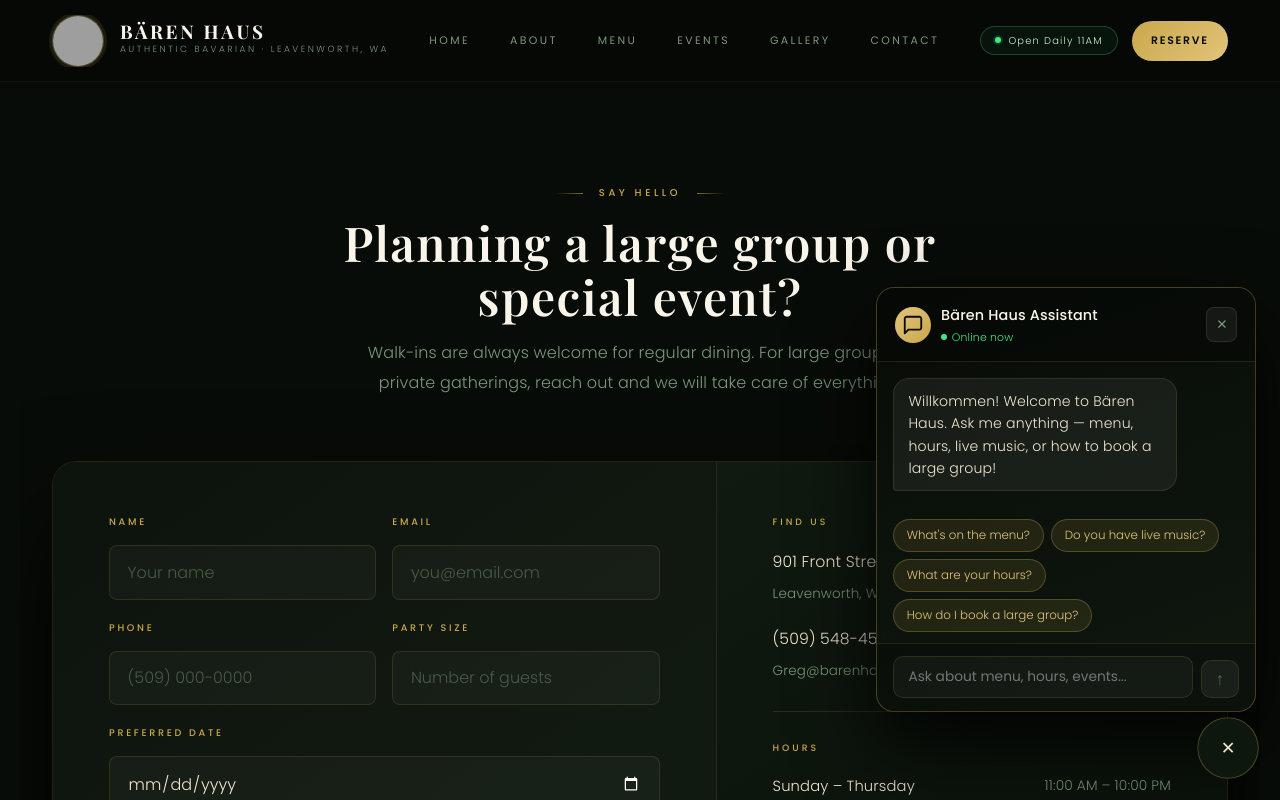
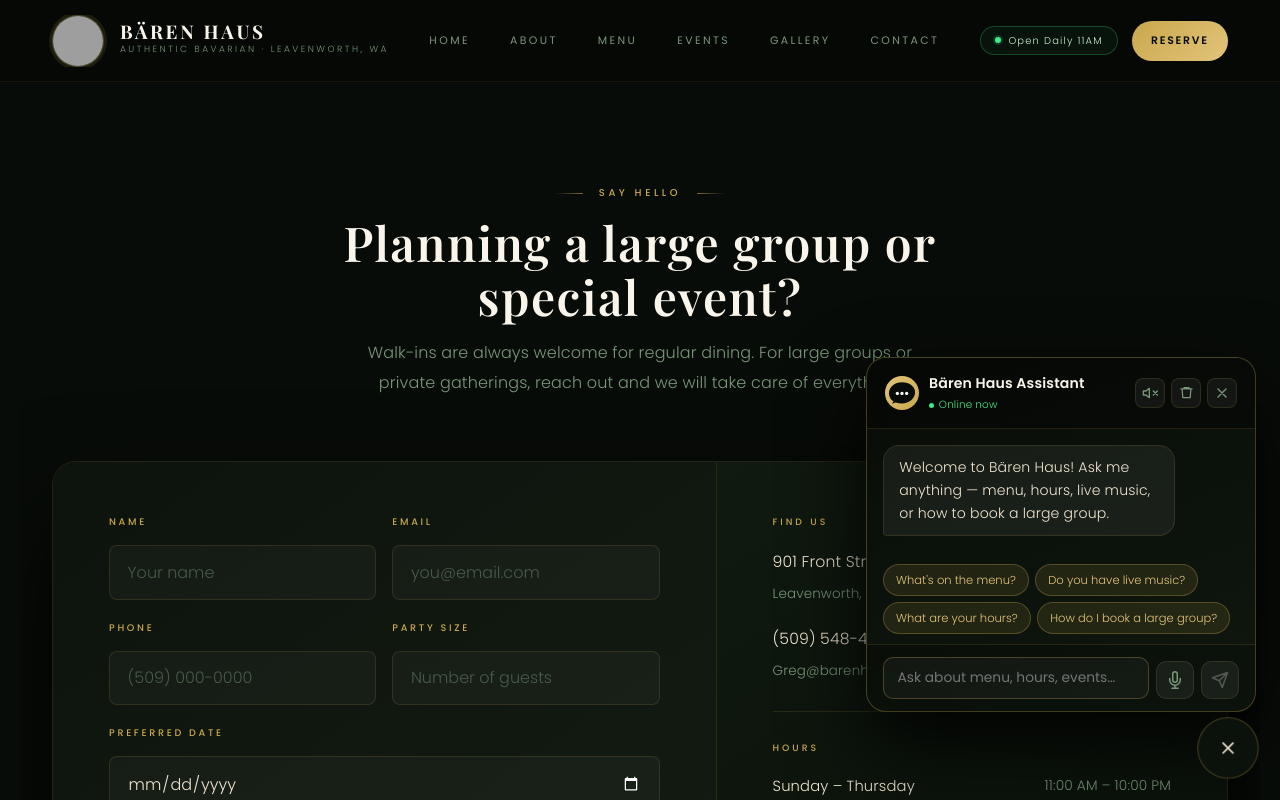
Before and after one commit to cogniqdharanis-ops/barenhaus, a React (Vite) app: page /contact in a window 1280 px wide. Both pictures are taken after a click on the button "Chat with us". Shown: the top 800 px of the page. Built offline with nearby package versions, Linux system fonts and the light colour scheme; grey boxes are pictures that could not be loaded; a web font is replaced by a local one.

Commit message:
all updates — voice, chat icon, menu fix, enhancements

```diff
--- a/src/components/ChatBot.jsx
+++ b/src/components/ChatBot.jsx
@@ -1,27 +1,102 @@
-import { useState, useRef, useEffect } from 'react';
+import { useState, useRef, useEffect, useCallback } from 'react';
 
-const SUGGESTIONS = ["What's on the menu?", "Do you have live music?", "What are your hours?", "How do I book a large group?"];
+const SUGGESTIONS = [
+  "What's on the menu?",
+  "Do you have live music?",
+  "What are your hours?",
+  "How do I book a large group?",
+];
 
+/* ── Icons ── */
 const ChatIcon = () => (
-  <svg width="22" height="22" viewBox="0 0 24 24" fill="none" xmlns="http://www.w3.org/2000/svg">
-    <path d="M21 15C21 15.5304 20.7893 16.0391 20.4142 16.4142C20.0391 16.7893 19.5304 17 19 17H7L3 21V5C3 4.46957 3.21071 3.96086 3.58579 3.58579C3.96086 3.21071 4.46957 3 5 3H19C19.5304 3 20.0391 3.21071 20.4142 3.58579C20.7893 3.96086 21 4.46957 21 5V15Z"
-      stroke="currentColor" strokeWidth="2" strokeLinecap="round" strokeLinejoin="round"/>
+  <svg width="28" height="28" viewBox="0 0 60 50" fill="currentColor" xmlns="http://www.w3.org/2000/svg">
+    {/* Speech bubble with tail at bottom left */}
+    <path d="M30 2C14.5 2 2 12.5 2 25.5c0 7.2 3.8 13.6 9.8 17.8L8 48l8.5-2.8c4 1.5 8.6 2.3 13.5 2.3 15.5 0 28-11 28-24S45.5 2 30 2z"/>
+    {/* 3 white dots */}
+    <circle cx="20" cy="26" r="3.5" fill="white"/>
+<circle cx="30" cy="26" r="3.5" fill="white"/>
+<circle cx="40" cy="26" r="3.5" fill="white"/>
   </svg>
 );
 
+const CloseIcon = ({ size = 16 }) => (
+  <svg width={size} height={size} viewBox="0 0 24 24" fill="none">
+    <path d="M18 6L6 18M6 6l12 12" stroke="currentColor" strokeWidth="2" strokeLinecap="round" />
+  </svg>
+);
+
+const SendIcon = () => (
+  <svg width="18" height="18" viewBox="0 0 24 24" fill="none">
+    <path d="M22 2L11 13M22 2l-7 20-4-9-9-4 20-7z"
+      stroke="currentColor" strokeWidth="2" strokeLinecap="round" strokeLinejoin="round" />
+  </svg>
+);
+
+const TrashIcon = () => (
+  <svg width="15" height="15" viewBox="0 0 24 24" fill="none">
+    <path d="M3 6h18M8 6V4h8v2M19 6l-1 14H6L5 6" stroke="currentColor" strokeWidth="2" strokeLinecap="round" strokeLinejoin="round" />
+  </svg>
+);
+
+const MicIcon = ({ active }) => (
+  <svg width="18" height="18" viewBox="0 0 24 24" fill="none">
+    <path d="M12 1a3 3 0 0 0-3 3v8a3 3 0 0 0 6 0V4a3 3 0 0 0-3-3z"
+      fill={active ? 'currentColor' : 'none'}
+      stroke="currentColor" strokeWidth="2" strokeLinecap="round" />
+    <path d="M19 10v2a7 7 0 0 1-14 0v-2M12 19v4M8 23h8"
+      stroke="currentColor" strokeWidth="2" strokeLinecap="round" strokeLinejoin="round" />
+  </svg>
+);
+
+const SpeakerIcon = ({ active }) => (
+  <svg width="16" height="16" viewBox="0 0 24 24" fill="none">
+    <path d="M11 5L6 9H2v6h4l5 4V5z"
+      fill={active ? 'currentColor' : 'none'}
+      stroke="currentColor" strokeWidth="2" strokeLinecap="round" strokeLinejoin="round" />
+    {active
+      ? <path d="M19.07 4.93a10 10 0 0 1 0 14.14M15.54 8.46a5 5 0 0 1 0 7.07"
+          stroke="currentColor" strokeWidth="2" strokeLinecap="round" />
+      : <path d="M23 9l-6 6M17 9l6 6" stroke="currentColor" strokeWidth="2" strokeLinecap="round" />
+    }
+  </svg>
+);
+
+/* ── Initial messages ── */
+const INIT_MSGS = [
+  { role: 'assistant', content: 'Welcome to Bären Haus! Ask me anything — menu, hours, live music, or how to book a large group.' },
+];
+
 export default function ChatBot() {
-  const [open, setOpen]       = useState(false);
-  const [msgs, setMsgs]       = useState([{ role: 'assistant', content: "Willkommen! Welcome to Bären Haus. Ask me anything — menu, hours, live music, or how to book a large group!" }]);
-  const [input, setInput]     = useState('');
-  const [loading, setLoading] = useState(false);
-  const [unread, setUnread]   = useState(0);
-  const bottomRef = useRef(null);
-  const inputRef  = useRef(null);
+  const [open, setOpen]         = useState(false);
+  const [msgs, setMsgs]         = useState(INIT_MSGS);
+  const [input, setInput]       = useState('');
+  const [loading, setLoading]   = useState(false);
+  const [unread, setUnread]     = useState(0);
+  const [listening, setListening] = useState(false);
+  const [ttsActive, setTtsActive] = useState(false);
+  const [voiceSupported, setVoiceSupported] = useState(false);
 
-  useEffect(() => { if (open) { setUnread(0); setTimeout(() => inputRef.current?.focus(), 120); } }, [open]);
-  useEffect(() => { bottomRef.current?.scrollIntoView({ behavior: 'smooth' }); }, [msgs, loading]);
+  const bottomRef   = useRef(null);
+  const inputRef    = useRef(null);
+  const recognRef   = useRef(null);
 
-  async function send(text) {
+  /* Check browser support */
+  useEffect(() => {
+    const SpeechRecognition = window.SpeechRecognition || window.webkitSpeechRecognition;
+    const hasTTS = 'speechSynthesis' in window;
+    setVoiceSupported(!!(SpeechRecognition && hasTTS));
+  }, []);
+
+  useEffect(() => {
+    if (open) { setUnread(0); setTimeout(() => inputRef.current?.focus(), 120); }
+  }, [open]);
+
+  useEffect(() => {
+    bottomRef.current?.scrollIntoView({ behavior: 'smooth' });
+  }, [msgs, loading]);
+
+  /* ── Send message ── */
+  const send = useCallback(async (text) => {
     const t = (text ?? input).trim();
     if (!t || loading) return;
     setInput('');
@@ -29,68 +104,200 @@
     setMsgs(updated);
     setLoading(true);
     try {
-      const res  = await fetch('https://barenhaus.onrender.com/api/chat', { method: 'POST', headers: { 'Content-Type': 'application/json' }, body: JSON.stringify({ messages: updated.map(({ role, content }) => ({ role, content })) }) });
+      const res  = await fetch('https://barenhaus.onrender.com/api/chat', {
+        method: 'POST',
+        headers: { 'Content-Type': 'application/json' },
+        body: JSON.stringify({ messages: updated.map(({ role, content }) => ({ role, content })) }),
+      });
       const data = await res.json();
       if (!res.ok) throw new Error();
-      setMsgs(p => [...p, { role: 'assistant', content: data.reply }]);
+      const reply = data.reply || "Sorry, try again!";
+      setMsgs(p => [...p, { role: 'assistant', content: reply }]);
       if (!open) setUnread(n => n + 1);
+      /* Auto-speak reply if TTS is active */
+      if (ttsActive && 'speechSynthesis' in window) {
+        window.speechSynthesis.cancel();
+        const utt = new SpeechSynthesisUtterance(reply);
+        utt.rate = 1; utt.pitch = 1; utt.volume = 1;
+        window.speechSynthesis.speak(utt);
+      }
     } catch {
       setMsgs(p => [...p, { role: 'assistant', content: "Couldn't reach the assistant. Call us at (509) 548-4535!" }]);
-    } finally { setLoading(false); }
+    } finally {
+      setLoading(false);
+    }
+  }, [input, msgs, loading, open, ttsActive]);
+
+  /* ── Clear chat ── */
+  const clearChat = useCallback(() => {
+    window.speechSynthesis?.cancel();
+    setMsgs(INIT_MSGS);
+    setInput('');
+  }, []);
+
+  /* ── Voice input (speech-to-text) ── */
+  const toggleListening = useCallback(() => {
+    const SpeechRecognition = window.SpeechRecognition || window.webkitSpeechRecognition;
+    if (!SpeechRecognition) return;
+
+    if (listening) {
+      recognRef.current?.stop();
+      setListening(false);
+      return;
     }
 
-  const onKey = e => { if (e.key === 'Enter' && !e.shiftKey) { e.preventDefault(); send(); } };
+    const recog = new SpeechRecognition();
+    recog.lang = 'en-US';
+    recog.interimResults = false;
+    recog.maxAlternatives = 1;
 
-  const panelStyle = {
+    recog.onstart  = () => setListening(true);
+    recog.onend    = () => setListening(false);
+    recog.onerror  = () => setListening(false);
+
+    recog.onresult = (e) => {
+      const transcript = e.results[0][0].transcript;
+      setInput(transcript);
+      /* Auto-send after voice input */
+      setTimeout(() => send(transcript), 300);
+    };
+
+    recog.start();
+    recognRef.current = recog;
+  }, [listening, send]);
+
+  /* ── TTS toggle ── */
+  const toggleTTS = useCallback(() => {
+    if (ttsActive) window.speechSynthesis?.cancel();
+    setTtsActive(p => !p);
+  }, [ttsActive]);
+
+  const onKey = e => {
+    if (e.key === 'Enter' && !e.shiftKey) { e.preventDefault(); send(); }
+  };
+
+  /* ── Styles ── */
+  const s = {
+    panel: {
       position: 'fixed', bottom: '5.5rem', right: '1.5rem',
-    width: 'min(380px, calc(100vw - 2rem))', maxHeight: '70vh', zIndex: 9999,
-    display: 'flex', flexDirection: 'column', borderRadius: '18px', overflow: 'hidden',
+      width: 'min(390px, calc(100vw - 2rem))', maxHeight: '72vh',
+      zIndex: 9999, display: 'flex', flexDirection: 'column',
+      borderRadius: '20px', overflow: 'hidden',
       border: '1px solid var(--border-md)',
       background: 'linear-gradient(160deg, rgba(8,12,8,0.99), rgba(15,24,15,0.98))',
       backdropFilter: 'blur(32px)', boxShadow: '0 32px 80px rgba(0,0,0,0.9)',
       opacity: open ? 1 : 0, pointerEvents: open ? 'auto' : 'none',
-    transform: open ? 'translateY(0) scale(1)' : 'translateY(14px) scale(0.97)',
-    transition: 'opacity 240ms ease, transform 240ms ease', transformOrigin: 'bottom right',
+      transform: open ? 'translateY(0) scale(1)' : 'translateY(16px) scale(0.96)',
+      transition: 'opacity 240ms ease, transform 240ms ease',
+      transformOrigin: 'bottom right',
+    },
+    header: {
+      display: 'flex', alignItems: 'center', justifyContent: 'space-between',
+      padding: '0.85rem 1.1rem', borderBottom: '1px solid var(--border)',
+      background: 'rgba(0,0,0,0.35)', flexShrink: 0, gap: '0.5rem',
+    },
+    iconBtn: (active) => ({
+      background: active ? 'var(--gold-dim)' : 'rgba(255,255,255,0.05)',
+      border: `1px solid ${active ? 'var(--border-md)' : 'var(--border)'}`,
+      borderRadius: '8px', padding: '0.32rem',
+      color: active ? 'var(--gold-lt)' : 'var(--muted)',
+      cursor: 'pointer', display: 'flex', alignItems: 'center',
+      justifyContent: 'center', transition: 'all 180ms',
+      minWidth: 30, minHeight: 30,
+    }),
+    messages: {
+      flex: 1, overflowY: 'auto', padding: '1rem',
+      display: 'flex', flexDirection: 'column', gap: '0.75rem',
+      scrollbarWidth: 'thin', scrollbarColor: 'var(--border) transparent',
+    },
+    bubble: (role) => ({
+      maxWidth: '82%', padding: '0.65rem 0.95rem',
+      borderRadius: role === 'user' ? '1rem 1rem 0.25rem 1rem' : '1rem 1rem 1rem 0.25rem',
+      background: role === 'user'
+        ? 'linear-gradient(135deg, var(--gold), var(--gold-lt))'
+        : 'rgba(255,255,255,0.06)',
+      border: role === 'user' ? 'none' : '1px solid var(--border)',
+      color: role === 'user' ? 'var(--bg)' : 'var(--cream)',
+      fontFamily: 'var(--font-body)', fontSize: '0.88rem',
+      lineHeight: 1.62, fontWeight: role === 'user' ? 500 : 300,
+      whiteSpace: 'pre-wrap',
+    }),
   };
 
   return (
     <>
-      <div role="dialog" aria-label="Bären Haus chat assistant" aria-hidden={!open} style={panelStyle}>
+      {/* ── Panel ── */}
+      <div role="dialog" aria-label="Bären Haus chat" aria-hidden={!open} style={s.panel}>
+
         {/* Header */}
-        <div style={{ display: 'flex', alignItems: 'center', justifyContent: 'space-between', padding: '0.9rem 1.1rem', borderBottom: '1px solid var(--border)', background: 'rgba(0,0,0,0.3)', flexShrink: 0 }}>
-          <div style={{ display: 'flex', alignItems: 'center', gap: '0.65rem' }}>
-            <div style={{ width: 36, height: 36, borderRadius: '50%', background: 'linear-gradient(135deg, var(--gold-lt), var(--gold))', display: 'flex', alignItems: 'center', justifyContent: 'center', color: 'var(--bg)' }}>
+        <div style={s.header}>
+          <div style={{ display: 'flex', alignItems: 'center', gap: '0.65rem', flex: 1, minWidth: 0 }}>
+            <div style={{
+              width: 34, height: 34, borderRadius: '50%', flexShrink: 0,
+              background: 'linear-gradient(135deg, var(--gold-lt), var(--gold))',
+              display: 'flex', alignItems: 'center', justifyContent: 'center', color: 'var(--bg)',
+            }}>
               <ChatIcon />
             </div>
-            <div>
-              <p style={{ fontFamily: 'var(--font-body)', fontSize: '0.9rem', fontWeight: 500, color: 'var(--ivory)' }}>Bären Haus Assistant</p>
-              <p style={{ fontFamily: 'var(--font-body)', fontSize: '0.68rem', color: '#42e885', display: 'flex', alignItems: 'center', gap: '0.3rem' }}>
-                <span style={{ width: 6, height: 6, borderRadius: '50%', background: '#42e885', display: 'inline-block' }} />Online now
+            <div style={{ minWidth: 0 }}>
+              <p style={{ fontFamily: 'var(--font-body)', fontSize: '0.88rem', fontWeight: 600, color: 'var(--ivory)', whiteSpace: 'nowrap' }}>
+                Bären Haus Assistant
+              </p>
+              <p style={{ fontFamily: 'var(--font-body)', fontSize: '0.65rem', color: '#42e885', display: 'flex', alignItems: 'center', gap: '0.3rem' }}>
+                <span style={{ width: 5, height: 5, borderRadius: '50%', background: '#42e885', display: 'inline-block', flexShrink: 0 }} />
+                Online now
               </p>
             </div>
           </div>
-          <button type="button" onClick={() => setOpen(false)} style={{ background: 'rgba(255,255,255,0.06)', border: '1px solid var(--border)', borderRadius: '8px', padding: '0.3rem 0.55rem', color: 'var(--muted)', fontSize: '0.85rem', cursor: 'pointer' }}>✕</button>
+
+          {/* Header action buttons */}
+          <div style={{ display: 'flex', gap: '0.4rem', flexShrink: 0 }}>
+            {/* TTS toggle */}
+            {voiceSupported && (
+              <button
+                type="button" onClick={toggleTTS}
+                style={s.iconBtn(ttsActive)}
+                title={ttsActive ? 'Mute voice replies' : 'Speak replies aloud'}
+                aria-label={ttsActive ? 'Mute voice' : 'Enable voice'}
+              >
+                <SpeakerIcon active={ttsActive} />
+              </button>
+            )}
+            {/* Clear chat */}
+            <button
+              type="button" onClick={clearChat}
+              style={s.iconBtn(false)}
+              title="Clear conversation"
+              aria-label="Clear chat history"
+            >
+              <TrashIcon />
+            </button>
+            {/* Close */}
+            <button
+              type="button" onClick={() => setOpen(false)}
+              style={s.iconBtn(false)}
+              aria-label="Close chat"
+            >
+              <CloseIcon />
+            </button>
+          </div>
         </div>
 
         {/* Messages */}
-        <div style={{ flex: 1, overflowY: 'auto', padding: '1rem', display: 'flex', flexDirection: 'column', gap: '0.75rem', scrollbarWidth: 'thin', scrollbarColor: 'var(--border) transparent' }}>
+        <div style={s.messages}>
           {msgs.map((m, i) => (
             <div key={i} style={{ display: 'flex', justifyContent: m.role === 'user' ? 'flex-end' : 'flex-start' }}>
-              <div style={{
-                maxWidth: '82%', padding: '0.65rem 0.9rem',
-                borderRadius: m.role === 'user' ? '1rem 1rem 0.25rem 1rem' : '1rem 1rem 1rem 0.25rem',
-                background: m.role === 'user' ? 'linear-gradient(135deg, var(--gold), var(--gold-lt))' : 'rgba(255,255,255,0.06)',
-                border: m.role === 'user' ? 'none' : '1px solid var(--border)',
-                color: m.role === 'user' ? 'var(--bg)' : 'var(--cream)',
-                fontFamily: 'var(--font-body)', fontSize: '0.88rem', lineHeight: 1.6,
-                fontWeight: m.role === 'user' ? 500 : 300, whiteSpace: 'pre-wrap',
-              }}>{m.content}</div>
+              <div style={s.bubble(m.role)}>{m.content}</div>
             </div>
           ))}
+
+          {/* Typing indicator */}
           {loading && (
             <div style={{ display: 'flex', justifyContent: 'flex-start' }}>
               <div style={{ padding: '0.65rem 0.9rem', borderRadius: '1rem 1rem 1rem 0.25rem', background: 'rgba(255,255,255,0.06)', border: '1px solid var(--border)', display: 'flex', gap: '0.35rem', alignItems: 'center' }}>
-                {[0,1,2].map(i => <span key={i} style={{ width: 7, height: 7, borderRadius: '50%', background: 'var(--gold)', display: 'inline-block', animation: 'bh-pulse 1.2s ease-in-out infinite', animationDelay: `${i*0.2}s` }} />)}
+                {[0,1,2].map(i => (
+                  <span key={i} style={{ width: 7, height: 7, borderRadius: '50%', background: 'var(--gold)', display: 'inline-block', animation: 'bh-pulse 1.2s ease-in-out infinite', animationDelay: `${i*0.2}s` }} />
+                ))}
               </div>
             </div>
           )}
@@ -99,9 +306,10 @@
 
         {/* Suggestions */}
         {msgs.length === 1 && (
-          <div style={{ padding: '0 1rem 0.65rem', display: 'flex', flexWrap: 'wrap', gap: '0.45rem', flexShrink: 0 }}>
+          <div style={{ padding: '0 1rem 0.65rem', display: 'flex', flexWrap: 'wrap', gap: '0.4rem', flexShrink: 0 }}>
             {SUGGESTIONS.map(s => (
-              <button key={s} type="button" onClick={() => send(s)} style={{ padding: '0.32rem 0.8rem', borderRadius: '999px', border: '1px solid var(--border-md)', background: 'var(--gold-dim)', color: 'var(--gold-lt)', fontFamily: 'var(--font-body)', fontSize: '0.74rem', cursor: 'pointer', transition: 'background 160ms' }}
+              <button key={s} type="button" onClick={() => send(s)}
+                style={{ padding: '0.3rem 0.75rem', borderRadius: '999px', border: '1px solid var(--border-md)', background: 'var(--gold-dim)', color: 'var(--gold-lt)', fontFamily: 'var(--font-body)', fontSize: '0.72rem', cursor: 'pointer', transition: 'background 160ms' }}
                 onMouseEnter={e => e.target.style.background = 'var(--gold-glow)'}
                 onMouseLeave={e => e.target.style.background = 'var(--gold-dim)'}
               >{s}</button>
@@ -109,26 +317,97 @@
           </div>
         )}
 
-        {/* Input */}
-        <div style={{ display: 'flex', gap: '0.5rem', padding: '0.8rem 1rem', borderTop: '1px solid var(--border)', background: 'rgba(0,0,0,0.25)', flexShrink: 0 }}>
-          <textarea ref={inputRef} rows={1} value={input} onChange={e => setInput(e.target.value)} onKeyDown={onKey}
-            placeholder="Ask about menu, hours, events..."
-            style={{ flex: 1, resize: 'none', background: 'rgba(255,255,255,0.04)', border: '1px solid var(--border)', borderRadius: '10px', padding: '0.6rem 0.9rem', color: 'var(--cream)', fontFamily: 'var(--font-body)', fontSize: '0.86rem', outline: 'none', lineHeight: 1.5, maxHeight: 100, overflowY: 'auto' }}
+        {/* Voice listening indicator */}
+        {listening && (
+          <div style={{ padding: '0.4rem 1rem', background: 'rgba(196,152,58,0.1)', borderTop: '1px solid var(--border)', display: 'flex', alignItems: 'center', gap: '0.5rem', flexShrink: 0 }}>
+            <span style={{ width: 8, height: 8, borderRadius: '50%', background: 'var(--gold)', display: 'inline-block', animation: 'bh-pulse 0.8s ease-in-out infinite' }} />
+            <span style={{ fontFamily: 'var(--font-body)', fontSize: '0.76rem', color: 'var(--gold-lt)' }}>Listening… speak now</span>
+          </div>
+        )}
+
+        {/* Input bar */}
+        <div style={{ display: 'flex', gap: '0.45rem', padding: '0.75rem 1rem', borderTop: '1px solid var(--border)', background: 'rgba(0,0,0,0.25)', flexShrink: 0, alignItems: 'flex-end' }}>
+          <textarea
+            ref={inputRef} rows={1} value={input}
+            onChange={e => setInput(e.target.value)} onKeyDown={onKey}
+            placeholder={listening ? 'Listening…' : 'Ask about menu, hours, events…'}
+            aria-label="Chat message"
+            style={{ flex: 1, resize: 'none', background: 'rgba(255,255,255,0.04)', border: '1px solid var(--border)', borderRadius: '10px', padding: '0.6rem 0.85rem', color: 'var(--cream)', fontFamily: 'var(--font-body)', fontSize: '0.86rem', outline: 'none', lineHeight: 1.5, maxHeight: 100, overflowY: 'auto', transition: 'border-color 200ms' }}
+            onFocus={e => e.target.style.borderColor = 'var(--border-md)'}
+            onBlur={e => e.target.style.borderColor = 'var(--border)'}
           />
-          <button type="button" onClick={() => send()} disabled={!input.trim() || loading} style={{ alignSelf: 'flex-end', width: 38, height: 38, borderRadius: '10px', background: input.trim() && !loading ? 'linear-gradient(135deg, var(--gold), var(--gold-lt))' : 'rgba(255,255,255,0.06)', border: '1px solid var(--border)', color: input.trim() && !loading ? 'var(--bg)' : 'rgba(255,255,255,0.3)', cursor: input.trim() && !loading ? 'pointer' : 'not-allowed', display: 'flex', alignItems: 'center', justifyContent: 'center', fontSize: '1.1rem', fontWeight: 700, flexShrink: 0, transition: 'all 200ms' }}>↑</button>
+
+          {/* Mic button */}
+          {voiceSupported && (
+            <button type="button" onClick={toggleListening}
+              aria-label={listening ? 'Stop listening' : 'Start voice input'}
+              style={{
+                width: 38, height: 38, borderRadius: '10px', flexShrink: 0,
+                background: listening ? 'linear-gradient(135deg, var(--gold), var(--gold-lt))' : 'rgba(255,255,255,0.06)',
+                border: '1px solid var(--border)',
+                color: listening ? 'var(--bg)' : 'var(--muted)',
+                cursor: 'pointer', display: 'flex', alignItems: 'center',
+                justifyContent: 'center', transition: 'all 200ms',
+                animation: listening ? 'bh-pulse 1s ease-in-out infinite' : 'none',
+              }}>
+              <MicIcon active={listening} />
+            </button>
+          )}
+
+          {/* Send button */}
+          <button type="button" onClick={() => send()}
+            disabled={!input.trim() || loading}
+            aria-label="Send message"
+            style={{
+              width: 38, height: 38, borderRadius: '10px', flexShrink: 0,
+              background: input.trim() && !loading ? 'linear-gradient(135deg, var(--gold), var(--gold-lt))' : 'rgba(255,255,255,0.06)',
+              border: '1px solid var(--border)',
+              color: input.trim() && !loading ? 'var(--bg)' : 'rgba(255,255,255,0.25)',
+              cursor: input.trim() && !loading ? 'pointer' : 'not-allowed',
+              display: 'flex', alignItems: 'center', justifyContent: 'center',
+              transition: 'all 200ms',
+            }}>
+            <SendIcon />
+          </button>
         </div>
       </div>
 
-      {/* Bubble — SVG icon instead of emoji */}
-      <button type="button" aria-label={open ? 'Close chat' : 'Open chat'} onClick={() => setOpen(o => !o)} style={{ position: 'fixed', bottom: '1.5rem', right: '1.5rem', zIndex: 10000, width: 56, height: 56, borderRadius: '50%', background: open ? 'rgba(15,24,15,0.98)' : 'linear-gradient(135deg, var(--gold), var(--gold-lt))', border: open ? '1px solid var(--border-md)' : 'none', boxShadow: open ? 'none' : '0 8px 32px var(--gold-glow)', display: 'flex', alignItems: 'center', justifyContent: 'center', cursor: 'pointer', transition: 'transform 220ms, background 240ms', color: open ? 'var(--cream)' : 'var(--bg)', position: 'fixed' }}
+      {/* ── Floating bubble ── */}
+      <button
+        type="button"
+        aria-label={open ? 'Close chat' : 'Chat with us'}
+        onClick={() => setOpen(o => !o)}
+        style={{
+          position: 'fixed', bottom: '1.5rem', right: '1.5rem', zIndex: 10000,
+          width: 56, height: 56, borderRadius: '50%',
+          background: open ? 'rgba(12,18,12,0.98)' : 'linear-gradient(135deg, var(--gold), var(--gold-lt))',
+          border: open ? '1px solid var(--border-md)' : 'none',
+          boxShadow: open ? 'none' : '0 8px 32px var(--gold-glow)',
+          display: 'flex', alignItems: 'center', justifyContent: 'center',
+          cursor: 'pointer', color: open ? 'var(--cream)' : 'var(--bg)',
+          transition: 'transform 220ms, background 240ms, box-shadow 220ms',
+        }}
         onMouseEnter={e => e.currentTarget.style.transform = 'scale(1.1)'}
         onMouseLeave={e => e.currentTarget.style.transform = 'scale(1)'}
       >
-        {open ? '✕' : <ChatIcon />}
-        {!open && unread > 0 && <span style={{ position: 'absolute', top: 2, right: 2, width: 18, height: 18, borderRadius: '50%', background: '#f87171', color: '#fff', fontSize: '0.65rem', fontWeight: 700, display: 'flex', alignItems: 'center', justifyContent: 'center', border: '2px solid var(--bg)' }}>{unread}</span>}
+        {open ? <CloseIcon size={18} /> : <ChatIcon />}
+        {!open && unread > 0 && (
+          <span style={{
+            position: 'absolute', top: 2, right: 2,
+            width: 18, height: 18, borderRadius: '50%',
+            background: '#f87171', color: '#fff', fontSize: '0.62rem',
+            fontWeight: 700, display: 'flex', alignItems: 'center',
+            justifyContent: 'center', border: '2px solid var(--bg)',
+          }}>{unread}</span>
+        )}
       </button>
 
-      <style>{`@keyframes bh-pulse { 0%,80%,100%{opacity:.25;transform:scale(.85)} 40%{opacity:1;transform:scale(1)} }`}</style>
+      <style>{`
+        @keyframes bh-pulse {
+          0%,80%,100% { opacity:.25; transform:scale(.85); }
+          40%          { opacity:1;   transform:scale(1);   }
+        }
+      `}</style>
     </>
   );
 }
```
Also changed, not shown: index.html (+14 -2 lines). Lines whose indentation alone changed are shown as unchanged.
